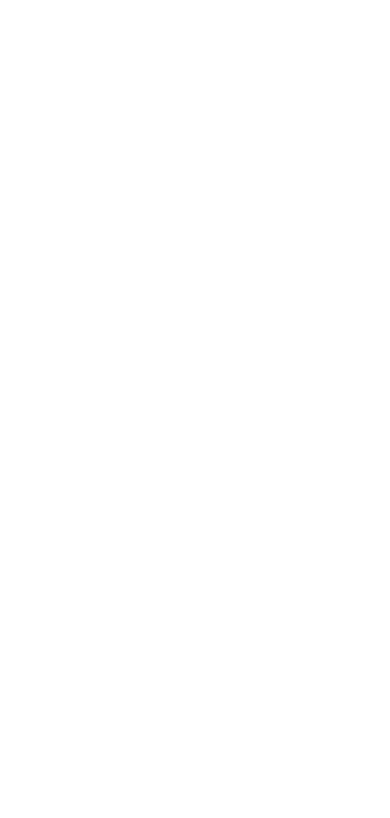
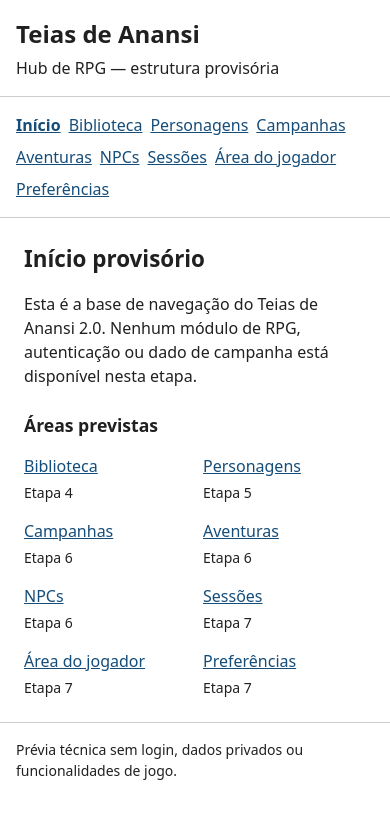
Before and after one commit to eleuterio-coding/teias-de-anansi, a React (Vite) app: page / in a window 390 px wide. Shown: the top 818 px of the page. Built offline with nearby package versions, Linux system fonts and the light colour scheme.

Commit message:
feat(1.05): adicionar navegacao inicial, estados e testes sem publicar

```diff
--- /dev/null
+++ b/src/app/App.tsx
@@ -0,0 +1,68 @@
+import { lazy, Suspense } from 'react';
+import { HashRouter, NavLink, Route, Routes, useLocation } from 'react-router-dom';
+import { LoadingState } from './LoadingState';
+import { PageErrorBoundary } from './PageErrorBoundary';
+import { NotFoundPage } from './pages/NotFoundPage';
+import { moduleRoutes } from './routes';
+
+const HomePage = lazy(() => import('./pages/HomePage'));
+const SectionPlaceholder = lazy(() => import('./pages/SectionPlaceholder'));
+
+/** Exportado para testar rotas com MemoryRouter, sem depender de URL real. */
+export function AppContent() {
+  const location = useLocation();
+
+  return (
+    <div className="app-root">
+      <a className="skip-link" href="#main-content">
+        Pular para o conteúdo
+      </a>
+      <header className="app-header">
+        <h1>Teias de Anansi</h1>
+        <p>Hub de RPG — estrutura provisória</p>
+      </header>
+      <div className="app-body">
+        <nav className="app-nav" aria-label="Navegação principal">
+          <NavLink to="/" end>
+            Início
+          </NavLink>
+          {moduleRoutes.map((module) => (
+            <NavLink key={module.path} to={module.path}>
+              {module.label}
+            </NavLink>
+          ))}
+        </nav>
+        <main id="main-content" tabIndex={-1}>
+          <PageErrorBoundary key={location.pathname}>
+            <Suspense fallback={<LoadingState />}>
+              <Routes>
+                <Route path="/" element={<HomePage />} />
+                {moduleRoutes.map((module) => (
+                  <Route
+                    key={module.path}
+                    path={module.path}
+                    element={<SectionPlaceholder label={module.label} etapa={module.etapa} />}
+                  />
+                ))}
+                <Route path="*" element={<NotFoundPage />} />
+              </Routes>
+            </Suspense>
+          </PageErrorBoundary>
+        </main>
+      </div>
+      <footer className="app-footer">
+        Prévia técnica sem login, dados privados ou funcionalidades de jogo.
+      </footer>
+    </div>
+  );
+}
+
+export default function App() {
+  // HashRouter funciona em prévias estáticas sem exigir reescrita do servidor.
+  // O caminho base e a implantação no GitHub Pages pertencem ao item 1.06.
+  return (
+    <HashRouter>
+      <AppContent />
+    </HashRouter>
+  );
+}
--- /dev/null
+++ b/src/app/LoadingState.tsx
@@ -0,0 +1,7 @@
+export function LoadingState() {
+  return (
+    <div role="status" aria-live="polite" className="page-state">
+      <p>Carregando página…</p>
+    </div>
+  );
+}
--- /dev/null
+++ b/src/app/PageErrorBoundary.tsx
@@ -0,0 +1,33 @@
+import { Component, type ReactNode } from 'react';
+import { Link } from 'react-router-dom';
+
+type Props = { children: ReactNode };
+type State = { hasError: boolean };
+
+/** Proteção básica contra falhas de renderização. Reinicia ao mudar de rota. */
+export class PageErrorBoundary extends Component<Props, State> {
+  state: State = { hasError: false };
+
+  static getDerivedStateFromError(): State {
+    return { hasError: true };
+  }
+
+  render() {
+    if (this.state.hasError) {
+      return (
+        <section className="page-state" role="alert">
+          <h2>Não foi possível exibir esta página</h2>
+          <p>Ocorreu um erro inesperado. Você pode tentar novamente ou voltar ao início.</p>
+          <div className="action-links">
+            <button type="button" onClick={() => this.setState({ hasError: false })}>
+              Tentar novamente
+            </button>
+            <Link to="/">Voltar ao início</Link>
+          </div>
+        </section>
+      );
+    }
+
+    return this.props.children;
+  }
+}
--- a/src/app/main.tsx
+++ b/src/app/main.tsx
@@ -1,5 +1,6 @@
 import { StrictMode } from 'react';
 import { createRoot } from 'react-dom/client';
+import App from './App';
 import '../styles/index.css';
 
 const root = document.getElementById('root');
@@ -8,5 +9,8 @@ if (root === null) {
   throw new Error('Elemento raiz da aplicação não encontrado.');
 }
 
-// Entrada técnica sem páginas ou rotas. A navegação só será criada no item 1.05.
-createRoot(root).render(<StrictMode />);
+createRoot(root).render(
+  <StrictMode>
+    <App />
+  </StrictMode>,
+);
--- /dev/null
+++ b/src/app/pages/HomePage.tsx
@@ -0,0 +1,23 @@
+import { Link } from 'react-router-dom';
+import { moduleRoutes } from '../routes';
+
+export default function HomePage() {
+  return (
+    <section aria-labelledby="home-title">
+      <h2 id="home-title">Início provisório</h2>
+      <p>
+        Esta é a base de navegação do Teias de Anansi 2.0. Nenhum módulo de RPG,
+        autenticação ou dado de campanha está disponível nesta etapa.
+      </p>
+      <h3>Áreas previstas</h3>
+      <ul className="module-links">
+        {moduleRoutes.map((module) => (
+          <li key={module.path}>
+            <Link to={module.path}>{module.label}</Link>
+            <span>{module.etapa}</span>
+          </li>
+        ))}
+      </ul>
+    </section>
+  );
+}
--- /dev/null
+++ b/src/app/pages/NotFoundPage.tsx
@@ -0,0 +1,12 @@
+import { Link } from 'react-router-dom';
+
+export function NotFoundPage() {
+  return (
+    <section className="page-state" aria-labelledby="not-found-title">
+      <p className="status-code">404</p>
+      <h2 id="not-found-title">Página não encontrada</h2>
+      <p>O endereço informado não corresponde a uma área disponível do Hub.</p>
+      <Link to="/">Voltar ao início</Link>
+    </section>
+  );
+}
--- /dev/null
+++ b/src/app/pages/SectionPlaceholder.tsx
@@ -0,0 +1,17 @@
+import { Link } from 'react-router-dom';
+
+type Props = {
+  label: string;
+  etapa: string;
+};
+
+export default function SectionPlaceholder({ label, etapa }: Props) {
+  return (
+    <section aria-labelledby="module-title">
+      <h2 id="module-title">{label}</h2>
+      <p>Área reservada para implementação na {etapa.toLowerCase()}.</p>
+      <p>Esta página não consulta nem apresenta informações reais do Hub.</p>
+      <Link to="/">Voltar ao início</Link>
+    </section>
+  );
+}
--- /dev/null
+++ b/src/app/routes.ts
@@ -0,0 +1,15 @@
+/**
+ * Contrato provisório de navegação.
+ * Apenas caminhos e rótulos: funcionalidades e permissões serão implementadas
+ * nas etapas específicas. Estes caminhos não exibem dados privados.
+ */
+export const moduleRoutes = [
+  { path: '/biblioteca', label: 'Biblioteca', etapa: 'Etapa 4' },
+  { path: '/personagens', label: 'Personagens', etapa: 'Etapa 5' },
+  { path: '/campanhas', label: 'Campanhas', etapa: 'Etapa 6' },
+  { path: '/aventuras', label: 'Aventuras', etapa: 'Etapa 6' },
+  { path: '/npcs', label: 'NPCs', etapa: 'Etapa 6' },
+  { path: '/sessoes', label: 'Sessões', etapa: 'Etapa 7' },
+  { path: '/area-jogador', label: 'Área do jogador', etapa: 'Etapa 7' },
+  { path: '/preferencias', label: 'Preferências', etapa: 'Etapa 7' },
+] as const;
--- a/src/styles/index.css
+++ b/src/styles/index.css
@@ -2,4 +2,152 @@
 @tailwind components;
 @tailwind utilities;
 
-/* Tokens e identidade visual serão definidos e aprovados na Etapa 2. */
+/*
+ * Estilos mínimos para legibilidade e foco de teclado.
+ * Não representam o Design System, reservado à etapa 2.
+ */
+body {
+  margin: 0;
+  font-family: system-ui, sans-serif;
+  line-height: 1.5;
+  color: #202020;
+  background: #fff;
+}
+
+a {
+  color: #154d7a;
+  text-decoration: underline;
+}
+
+button {
+  cursor: pointer;
+}
+
+a:focus-visible,
+button:focus-visible {
+  outline: 3px solid #154d7a;
+  outline-offset: 3px;
+}
+
+.app-root {
+  max-width: 76rem;
+  margin: 0 auto;
+}
+
+.app-header,
+.app-footer {
+  padding: 1rem;
+}
+
+.app-header h1 {
+  margin: 0;
+  font-size: 1.5rem;
+  font-weight: 700;
+}
+
+.app-header p {
+  margin: 0.25rem 0 0;
+}
+
+.app-body {
+  display: grid;
+  grid-template-columns: minmax(10rem, 13rem) minmax(0, 1fr);
+  border-top: 1px solid #ccc;
+  border-bottom: 1px solid #ccc;
+}
+
+.app-nav {
+  display: flex;
+  flex-direction: column;
+  gap: 0.5rem;
+  padding: 1rem;
+  border-right: 1px solid #ccc;
+}
+
+.app-nav a[aria-current='page'] {
+  font-weight: 700;
+}
+
+main {
+  min-width: 0;
+  min-height: 12rem;
+  padding: 1.5rem;
+}
+
+main h2 {
+  margin: 0 0 1rem;
+  font-size: 1.4rem;
+  font-weight: 700;
+}
+
+main h3 {
+  margin-top: 1.5rem;
+  font-size: 1.1rem;
+  font-weight: 600;
+}
+
+main p {
+  margin-bottom: 1rem;
+}
+
+.module-links {
+  display: grid;
+  grid-template-columns: repeat(auto-fit, minmax(10rem, 1fr));
+  gap: 1rem;
+  margin-top: 1rem;
+}
+
+.module-links li {
+  display: grid;
+  gap: 0.25rem;
+}
+
+.module-links span,
+.app-footer {
+  font-size: 0.875rem;
+}
+
+.page-state {
+  padding: 1rem 0;
+}
+
+.status-code {
+  font-weight: 700;
+}
+
+.action-links {
+  display: flex;
+  flex-wrap: wrap;
+  gap: 1rem;
+  align-items: center;
+}
+
+.action-links button {
+  padding: 0.25rem 0.5rem;
+  border: 1px solid currentColor;
+}
+
+.skip-link {
+  position: absolute;
+  top: -10rem;
+  left: 1rem;
+  padding: 0.5rem;
+  background: #fff;
+}
+
+.skip-link:focus {
+  top: 0.5rem;
+}
+
+@media (max-width: 640px) {
+  .app-body {
+    grid-template-columns: minmax(0, 1fr);
+  }
+
+  .app-nav {
+    flex-direction: row;
+    flex-wrap: wrap;
+    border-right: 0;
+    border-bottom: 1px solid #ccc;
+  }
+}
```
Also changed, not shown: 2 other files (tests, documents, lock files or other folders).
